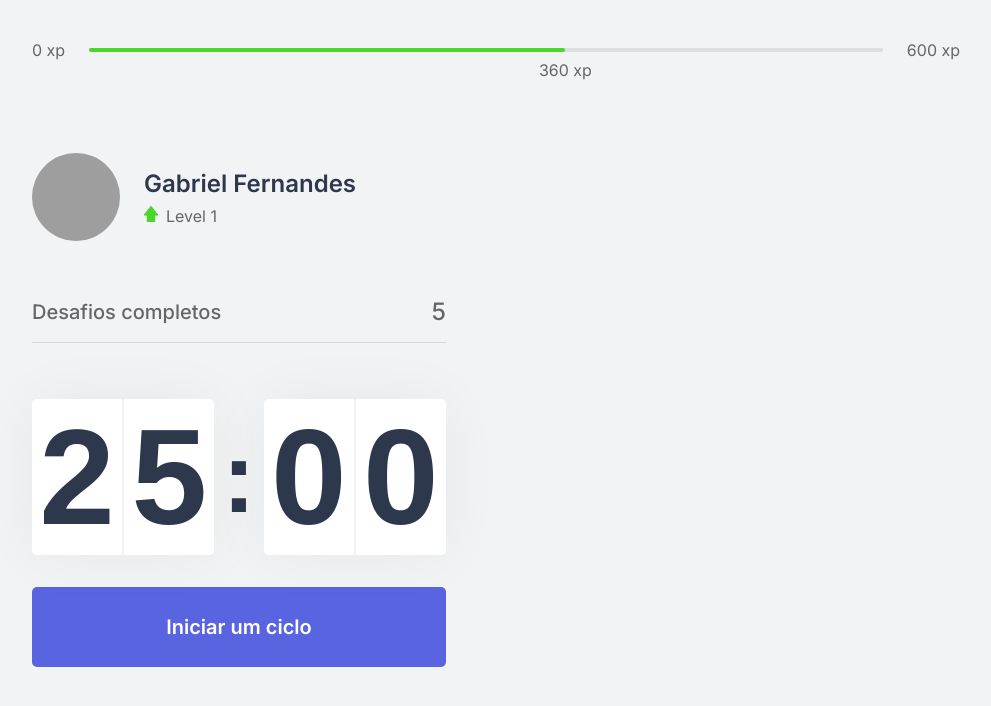
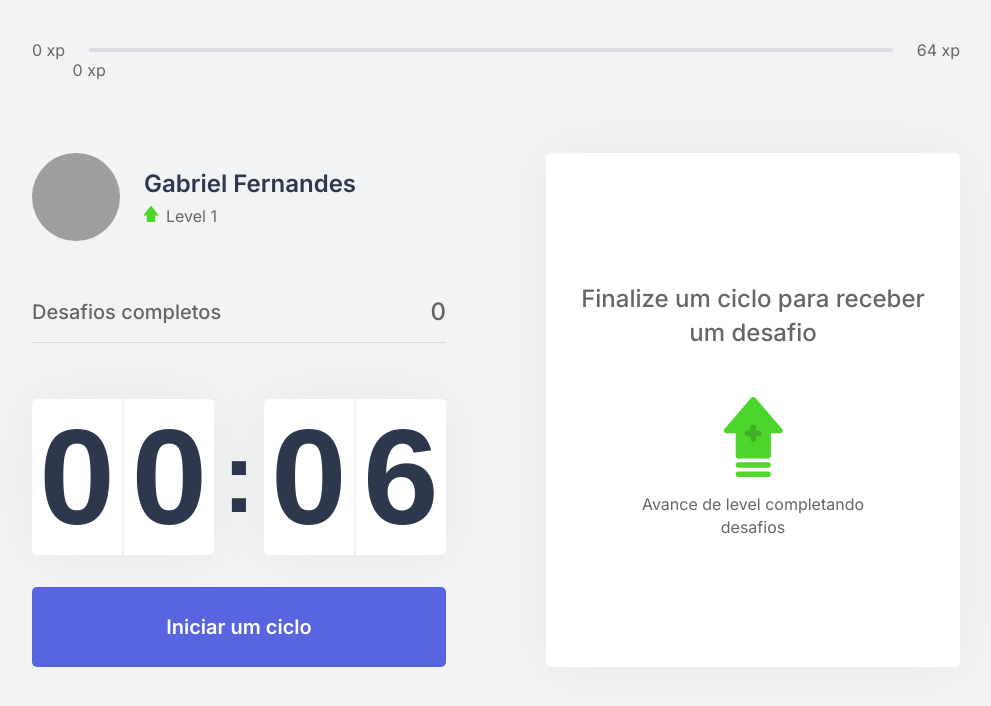
Before and after one commit to Gabriel-f-r-bojikian/moveit-next-nlw4, a Next.js app: page / in a window 1280 px wide. Shown: the top 706 px of the page, without its empty margins (144-1135 px from the left). Built offline with nearby package versions, Linux system fonts and the light colour scheme; grey boxes are pictures that could not be loaded.

Commit message:
End of lesson 3
Added context API and context management to several components

```diff
--- /dev/null
+++ b/challenges.json
@@ -0,0 +1,62 @@
+[
+  {
+    "type": "body",
+    "description": "Estique um de seus braços com a palma da mão virada para frente e puxe os dedos para cima por 10 segundos por mão.",
+    "amount": 80
+  },
+  {
+    "type": "body",
+    "description": "Estique seu braço contra o peito e puxe-o utilizando o outro braço por 10 segundos por braço.",
+    "amount": 60
+  },
+  {
+    "type": "body",
+    "description": "Puxe seu pescoço com a ajuda da mão para a direita e para a esquerda, permanecendo na posição por alguns segundos.",
+    "amount": 70
+  },
+  {
+    "type": "body",
+    "description": "Com as duas mãos na parte de trás da cabeça, leve-a para baixo, alongando a parte de trás da região.",
+    "amount": 60
+  },
+  {
+    "type": "body",
+    "description": "Cruze as pernas e desça com as mãos esticadas em direção ao chão. Repita o movimento com a outra perna na frente.",
+    "amount": 100
+  },
+  {
+    "type": "body",
+    "description": "Sentado, abra as pernas e tente encostar as palmas das mãos no chão, repita 3 vezes por 5 segundos.",
+    "amount": 80
+  },
+  {
+    "type": "body",
+    "description": "Puxe o joelho de encontro ao peito e segure, troque de perna após 10 segundos.",
+    "amount": 50
+  },
+  {
+    "type": "body",
+    "description": "Sentado, cruze uma perna e incline seu tronco à frente, troque de perna após 10 segundos.",
+    "amount": 80
+  },
+  {
+    "type": "eye",
+    "description": "Sentado, feche os olhos e cubra-os com as palmas da mão durante 2 minutos, depois abra normalmente.",
+    "amount": 90
+  },
+  {
+    "type": "eye",
+    "description": "Em algum ambiente aberto, olhe o mais longe que puder em quatro direções por 3s, mexa apenas os olhos. Repita 3 vezes.",
+    "amount": 140
+  },
+  {
+    "type": "eye",
+    "description": "Usando os polegares, massage a área abaixo das sobrancelhas em movimentos circulares por 15 segundos.",
+    "amount": 70
+  },
+  {
+    "type": "body",
+    "description": "Em pé, gire a cintura o máximo que puder para a esquerda, segure por cinco segundos. Repita para a direita.",
+    "amount": 90
+  }
+]
--- /dev/null
+++ b/src/components/ChallengeBox.tsx
@@ -0,0 +1,47 @@
+import { useContext } from 'react';
+import { ChallengesContext } from '../contexts/ChallengeContext';
+import styles from '../styles/components/ChallengeBox.module.css';
+
+export function ChallengeBox() {
+  const { activeChallenge, resetChallenge } = useContext(ChallengesContext);
+
+  return (
+    <div className={styles.challengeBoxContainer}>
+      {activeChallenge ? (
+        <div className={styles.challengeActive}>
+          <header>Ganhe {activeChallenge.amount} xp</header>
+
+          <main>
+            <img src={`icons/${activeChallenge.type}.svg`} />
+            <strong>Novo desafio</strong>
+            <p>{activeChallenge.description}</p>
+          </main>
+
+          <footer>
+            <button
+              type='button'
+              className={styles.challengeFailedButton}
+              onClick={resetChallenge}
+            >
+              Falhei
+            </button>
+            <button
+              type='button'
+              className={styles.challengeSucceededButton}
+            >
+              Completei
+            </button>
+          </footer>
+        </div>
+      ) : (
+        <div className={styles.challengeNotActive}>
+          <strong>Finalize um ciclo para receber um desafio</strong>
+          <p>
+            <img src="icons/level-up.svg" alt="Level Up" />
+            Avance de level completando desafios
+          </p>
+        </div>
+      )}
+    </div>
+  )
+}
--- a/src/components/CompletedChallenges.tsx
+++ b/src/components/CompletedChallenges.tsx
@@ -1,10 +1,14 @@
+import { useContext } from 'react';
+import { ChallengesContext } from '../contexts/ChallengeContext';
 import styles from '../styles/components/CompletedChallenges.module.css'
 
 export function CompletedChallenges() {
+    const { challengesCompleted } = useContext(ChallengesContext);
+
     return (
         <div className={styles.completedChallengesContainer}>
             <span>Desafios completos</span>
-            <span>5</span>
+            <span>{challengesCompleted}</span>
         </div>
     );
 }
--- a/src/components/Countdown.tsx
+++ b/src/components/Countdown.tsx
@@ -1,10 +1,16 @@
-import { useState, useEffect } from 'react';
+import { useState, useEffect, useContext } from 'react';
+import { ChallengesContext } from '../contexts/ChallengeContext';
 import styles from '../styles/components/Countdown.module.css';
 
+let countdownTimeout: NodeJS.Timeout;
+let ciclePeriod = .1 * 60;
+
 export function Countdown() {
+    const { startNewChallenge } = useContext(ChallengesContext);
 
-    const [time, setTime] = useState(25 * 60);
-    const [active, setActive] = useState(false);
+    const [time, setTime] = useState(ciclePeriod);
+    const [isActive, setIsActive] = useState(false);
+    const [hasFinished, setHasFinished] = useState(false);
 
     const minutes = Math.floor(time / 60);
     const seconds = time % 60;
@@ -13,16 +19,26 @@
     const [secondLeft, secondRight] = String(seconds).padStart(2, '0').split('');
 
     function startCountdown() {
-        setActive(true);
+        setIsActive(true);
+    };
+
+    function resetCountdown() {
+        clearTimeout(countdownTimeout);
+        setIsActive(false);
+        setTime(ciclePeriod);
     };
 
     useEffect(() => {
-        if (active && time > 0) {
-            setTimeout(() => {
+        if (isActive && time > 0) {
+            countdownTimeout = setTimeout(() => {
                 setTime(time - 1);
             }, 1000);
+        } else if (isActive && time === 0) {
+            setHasFinished(true);
+            setIsActive(false);
+            startNewChallenge();
         }
-    }, [active, time])
+    }, [isActive, time])
 
     return (
         <div>
@@ -38,6 +54,24 @@
                 </div>
             </div>
 
+            { hasFinished ? (
+                <button
+                    disabled
+                    className={styles.countdownButton}
+                >
+                    Ciclo encerrado
+                </button>
+            ) : (
+                <>
+                    { isActive ? (
+                        <button
+                            type="button"
+                            onClick={resetCountdown}
+                            className={`${styles.countdownButton} ${styles.countdownButtonActive}`}
+                        >
+                            Abandonar o ciclo
+                        </button>
+                    ) : (
                         <button
                             type="button"
                             onClick={startCountdown}
@@ -45,6 +79,12 @@
                         >
                             Iniciar um ciclo
                         </button>
+                    )}
+                </>
+            )}
+
+
+
         </div>
     );
 }
--- a/src/components/ExperienceBar.tsx
+++ b/src/components/ExperienceBar.tsx
@@ -1,17 +1,23 @@
+import { useContext } from 'react';
+import { ChallengesContext } from '../contexts/ChallengeContext';
 import styles from '../styles/components/ExperienceBar.module.css'
 
 export function ExperienceBar() {
+    const { currentExperience, experienceToNextLevel } = useContext(ChallengesContext);
+
+    const percentToNextLevel = Math.round((currentExperience*100)/experienceToNextLevel);
+
     return (
         <header className={styles.experienceBar}>
             <span>0 xp</span>
             <div>
-                <div style={{ width: '60%'}} />
+                <div style={{ width: `${percentToNextLevel}%`}} />
 
-                <span className={styles.currentExperience} style={{ left: '60%'}}>
-                    360 xp
+                <span className={styles.currentExperience} style={{ left: `${percentToNextLevel}%`}}>
+                    {currentExperience} xp
                 </span>
             </div>
-            <span>600 xp</span>
+            <span>{experienceToNextLevel} xp</span>
         </header>
     );
 }
--- /dev/null
+++ b/src/contexts/ChallengeContext.tsx
@@ -0,0 +1,68 @@
+import { createContext, useState, ReactNode } from 'react'
+import challenges from '../../challenges.json';
+
+interface Challenge {
+  type: 'body' | 'eye';
+  description: string;
+  amount: number;
+}
+
+interface ChallengesContextData {
+  level: number;
+  currentExperience: number;
+  challengesCompleted: number;
+  activeChallenge: Challenge;
+  experienceToNextLevel: number;
+  levelUp: () => void;
+  startNewChallenge: () => void;
+  resetChallenge: () => void;
+}
+
+interface ChallengeProviderProps {
+  children: ReactNode;
+}
+
+export const ChallengesContext = createContext({} as ChallengesContextData);
+
+export function ChallengesProvider({ children }: ChallengeProviderProps) {
+
+  const [level, setLevel] = useState(1);
+  const [currentExperience, setCurrentExperience] = useState(0);
+  const [challengesCompleted, setChallengesCompleted] = useState(0);
+
+  const [activeChallenge, setActiveChallenge] = useState(null);
+
+  const experienceToNextLevel = Math.pow((level + 1) * 4, 2);
+
+  function levelUp() {
+    setLevel(level + 1);
+  }
+
+  function startNewChallenge() {
+    const randomChallengeIndex = Math.floor(Math.random() * challenges.length);
+    const challenge = challenges[randomChallengeIndex];
+
+    setActiveChallenge(challenge);
+  }
+
+  function resetChallenge() {
+    setActiveChallenge(null);
+  }
+
+  return (
+    <ChallengesContext.Provider
+      value={{
+        level,
+        currentExperience,
+        challengesCompleted,
+        experienceToNextLevel,
+        levelUp,
+        startNewChallenge,
+        activeChallenge,
+        resetChallenge
+      }}
+    >
+      {children}
+    </ChallengesContext.Provider>
+  )
+}
--- a/src/pages/_app.tsx
+++ b/src/pages/_app.tsx
@@ -1,7 +1,14 @@
 import '../styles/global.css'
 
+import { ChallengesProvider } from '../contexts/ChallengeContext'
+import { useState } from 'react'
+
 function MyApp({ Component, pageProps }) {
-  return <Component {...pageProps} />
+  return (
+    <ChallengesProvider>
+      <Component {...pageProps} />
+    </ChallengesProvider>
+  )
 }
 
 export default MyApp
--- a/src/pages/index.tsx
+++ b/src/pages/index.tsx
@@ -6,6 +6,7 @@
 import Head from 'next/head';
 
 import styles from '../styles/pages/Home.module.css';
+import { ChallengeBox } from '../components/ChallengeBox';
 
 export default function Home() {
   return (
@@ -20,7 +21,7 @@
         </div>
 
         <div>
-
+          <ChallengeBox />
         </div>
       </section>
     </div>
--- /dev/null
+++ b/src/styles/components/ChallengeBox.module.css
@@ -0,0 +1,114 @@
+.challengeBoxContainer {
+  height: 100%;
+
+  background: var(--white);
+  border-radius: 5px;
+  box-shadow: 0 0 60px rgba(0, 0, 0, 0.05);
+
+  padding: 1.5rem 2rem;
+
+  display: flex;
+  flex-direction: column;
+  align-items: center;
+  justify-content: center;
+
+  text-align: center;
+
+}
+
+.challengeNotActive {
+  display: flex;
+  flex-direction: column;
+  align-items: center;
+}
+
+.challengeNotActive strong {
+  font-size: 1.5rem;
+  font-weight: 500;
+  line-height: 1.4;
+}
+
+.challengeNotActive p {
+  display: flex;
+  flex-direction: column;
+  align-items: center;
+  line-height: 1.4;
+  max-width: 70%;
+  margin-top: 3rem;
+}
+
+.challengeNotActive p img {
+  margin-bottom: 1rem;
+}
+
+.challengeActive {
+  height: 100%;
+
+  display: flex;
+  flex-direction: column;
+}
+
+.challengeActive header {
+  color: var(--blue);
+  font-weight: 600;
+  font-size: 1.25rem;
+  padding: 0 2rem 1.5rem;
+  border-bottom: 1px solid var(--gray-line);
+}
+
+.challengeActive main {
+  flex: 1;
+
+  display: flex;
+  flex-direction: column;
+  align-items: center;
+  justify-content: center;
+}
+
+.challengeActive main strong {
+  font-weight: 600;
+  font-size: 2rem;
+  color: var(--title);
+  margin: 1.5rem 0rem 1rem;
+}
+
+.challengeActive main p {
+  line-height: 1.5;
+}
+
+.challengeActive footer {
+  display: grid;
+  grid-template-columns: 1fr 1fr;
+  gap: 1rem;
+}
+
+.challengeActive footer button {
+  height: 3rem;
+
+  display:flex;
+  justify-content: center;
+  align-items: center;
+
+  border: 0;
+  border-radius: 5px;
+
+  color: var(--white);
+
+  font-size: 1rem;
+  font-weight: 600;
+
+  transition: filter 0.2s;
+}
+
+.challengeActive footer button.challengeFailedButton {
+  background: var(--red);
+}
+
+
+.challengeActive footer button.challengeSucceededButton {
+  background: var(--green);
+}
+
+.challengeActive footer button:hover {
+  filter: brightness(0.9);
+}
```
Also changed, not shown: src/styles/components/Countdown.module.css (+17 -1 lines), 1 other file (tests, documents, lock files or other folders). Lines whose indentation alone changed are shown as unchanged.
